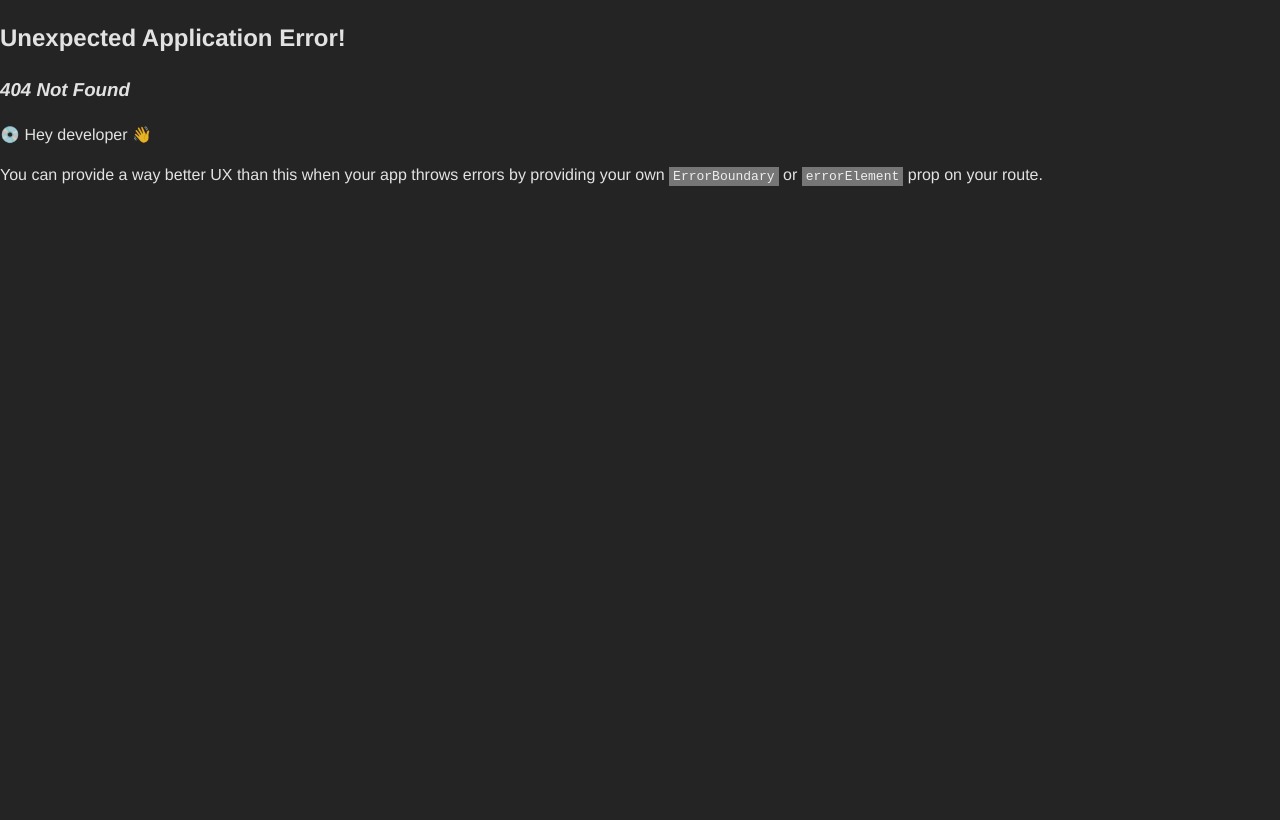
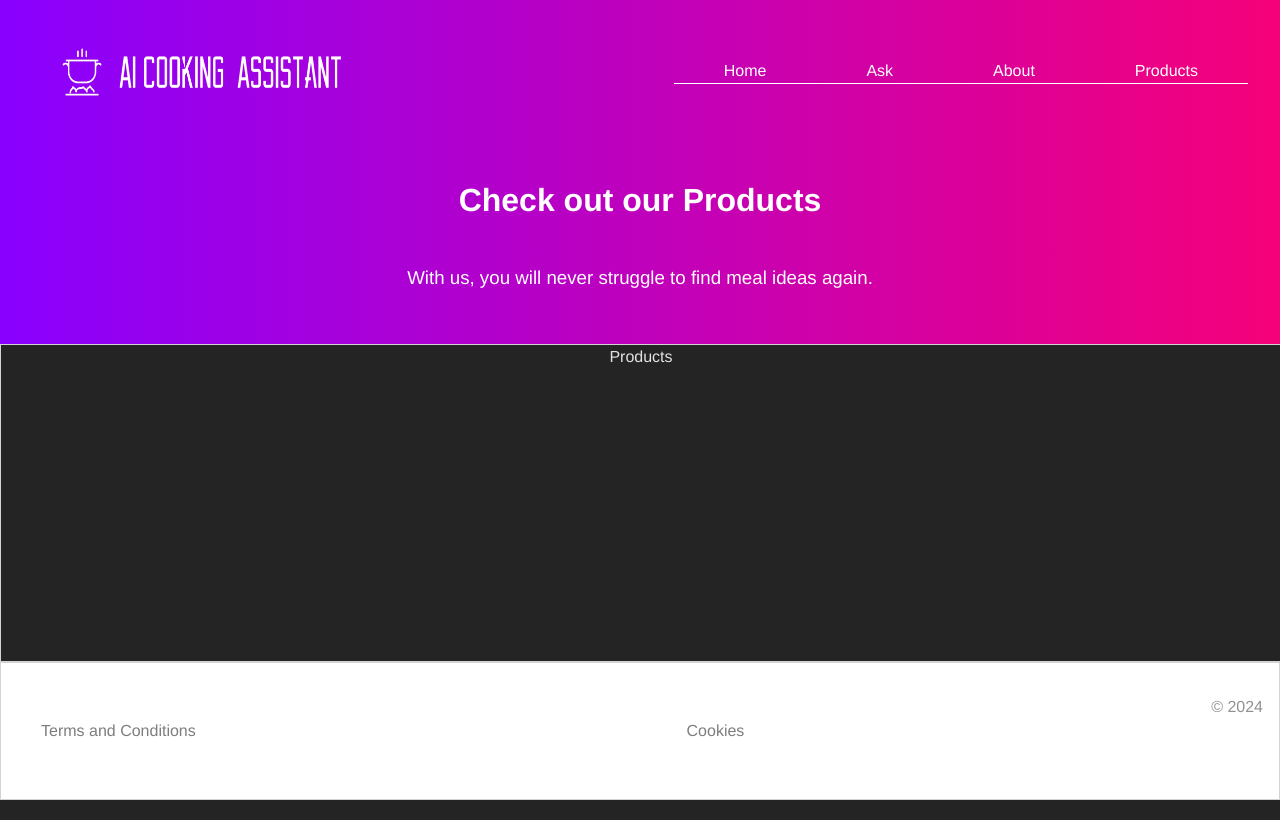
Before and after one commit to technative-academy/Team-Wolf, a React (Vite) app: page /products in a window 1280 px wide. Before the commit this address had no page. Built offline with nearby package versions, Linux system fonts and the light colour scheme.

Commit message:
add products page

```diff
--- /dev/null
+++ b/src/components/Products/Products.jsx
@@ -0,0 +1,7 @@
+import styles from "./Products.module.css";
+
+function Products() {
+  return <div className={styles.wrapper}>Products</div>;
+}
+
+export default Products;
--- a/src/components/SiteHeader/SiteHeader.jsx
+++ b/src/components/SiteHeader/SiteHeader.jsx
@@ -13,8 +13,10 @@ function SiteHeader() {
         return "Ask AI Cooking Assistant";
       case "/about":
         return "About AI Cooking Assistant";
+      case "/products":
+        return "Check out our Products";
       default:
-        return "Hi";
+        return "Hi, here is your AI Cooking Assistant";
     }
   };
   return (
--- a/src/components/SiteNav/SiteNav.jsx
+++ b/src/components/SiteNav/SiteNav.jsx
@@ -59,6 +59,9 @@ function SiteNav() {
         <li>
           <Link to="/about">About</Link>
         </li>
+        <li>
+          <Link to="/products">Products</Link>
+        </li>
       </ul>
       <div className={styles.hamburger} onClick={handleClick}>
         {click ? (
--- a/src/routes.jsx
+++ b/src/routes.jsx
@@ -32,6 +32,7 @@ import About from "./components/About/About";
 import Ask from "./components/Ask/Ask";
 import AboutApp from "./components/AboutTheApp/AboutTheApp";
 import AboutTeam from "./components/AboutTheTeam/AboutTheTeam";
+import Products from "./components/Products/Products";
 
 const routes = [
   {
@@ -60,6 +61,10 @@ const routes = [
           },
         ],
       },
+      {
+        path: "products",
+        element: <Products />,
+      },
     ],
   },
 ];
```
Also changed, not shown: src/components/Products/Products.module.css (added).
